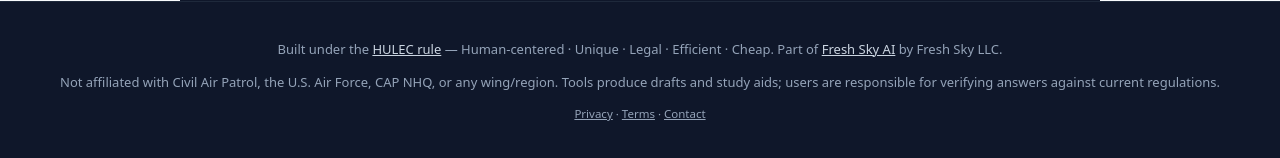
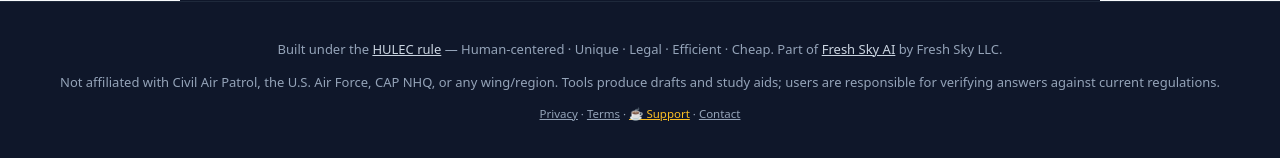
Before and after one commit to justfreshsky-jpg/CAPHub, a Flask app: page / in a window 1280 px wide. Shown: the part 3740-3898 px from the top of the page. Run offline with Flask 3, Linux system fonts and the light colour scheme.

Commit message:
ui: add Support / donation link to footer (links to hub /support)
Co-Authored-By: Claude Opus 4.7 <noreply@anthropic.com>

```diff
--- a/templates/index.html
+++ b/templates/index.html
@@ -197,7 +197,7 @@
   <footer>
     <p>Built under the <a href="https://www.freshskyai.com/#hulec" target="_blank" rel="noopener">HULEC rule</a> — Human-centered · Unique · Legal · Efficient · Cheap. Part of <a href="https://www.freshskyai.com" target="_blank" rel="noopener">Fresh Sky AI</a> by Fresh Sky LLC.</p>
     <p>Not affiliated with Civil Air Patrol, the U.S. Air Force, CAP NHQ, or any wing/region. Tools produce drafts and study aids; users are responsible for verifying answers against current regulations.</p>
-      <p style="margin-top:8px;font-size:11.5px;"><a href="/privacy" style="color:#94a3b8;text-decoration:underline;">Privacy</a> · <a href="/terms" style="color:#94a3b8;text-decoration:underline;">Terms</a> · <a href="mailto:admin@freshskyllc.com" style="color:#94a3b8;text-decoration:underline;">Contact</a></p>
+      <p style="margin-top:8px;font-size:11.5px;"><a href="/privacy" style="color:#94a3b8;text-decoration:underline;">Privacy</a> · <a href="/terms" style="color:#94a3b8;text-decoration:underline;">Terms</a> · <a href="https://www.freshskyai.com/support" target="_blank" rel="noopener" style="color:#fbbf24;text-decoration:underline;">☕ Support</a> · <a href="mailto:admin@freshskyllc.com" style="color:#94a3b8;text-decoration:underline;">Contact</a></p>
   </footer>
 </body>
 </html>
```
